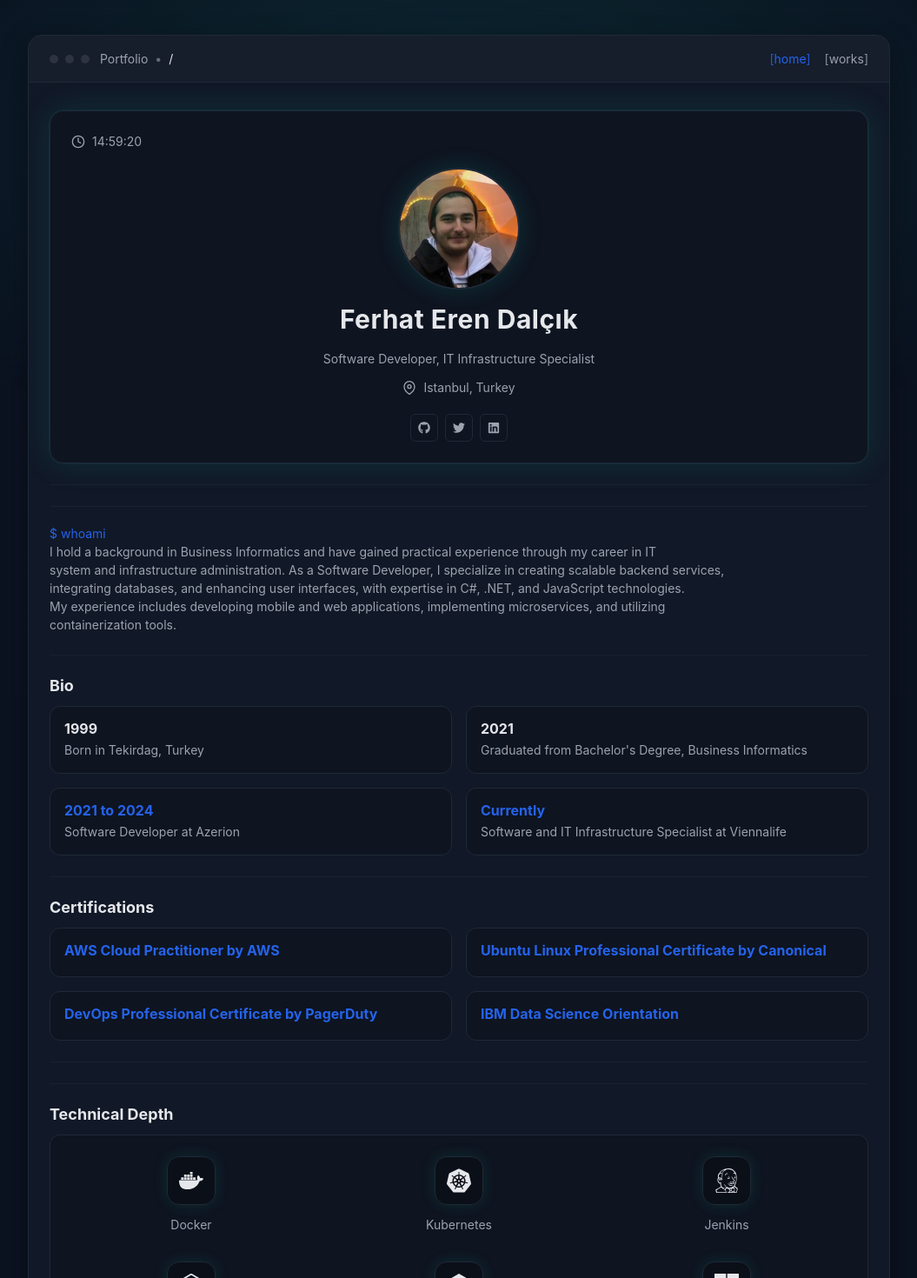
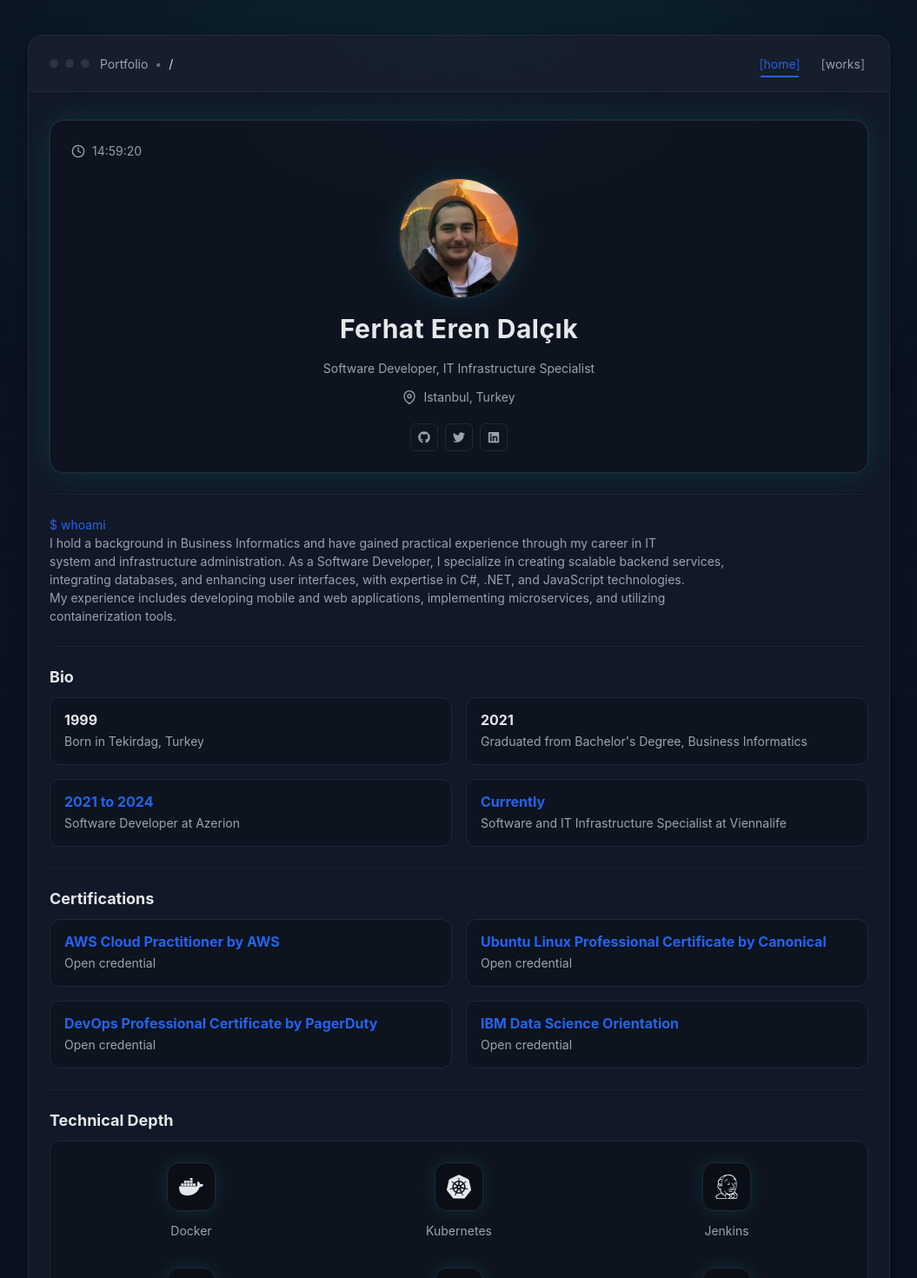
Before and after one commit to ferend/nextjs-chakra-framer-motion-portfolio, a Next.js app: page / in a window 1280 px wide. Shown: the top 1470 px of the page at 87% size, without its empty margins (112-1167 px from the left). Built offline with nearby package versions, Linux system fonts and the light colour scheme.

Commit message:
new anim and tweens added

```diff
--- /dev/null
+++ b/components/BlinkCursor.js
@@ -0,0 +1,16 @@
+// components/BlinkCursor.js
+import { MotionBox } from './motion'
+
+export default function BlinkCursor() {
+    return (
+        <MotionBox
+            as="span"
+            display="inline-block"
+            ml={2}
+            animate={{ opacity: [0, 1, 0] }}
+            transition={{ duration: 1, repeat: Infinity, ease: 'linear' }}
+        >
+            ▋
+        </MotionBox>
+    )
+}
--- a/components/ProfileCard.js
+++ b/components/ProfileCard.js
@@ -1,22 +1,17 @@
 // components/ProfileCard.js
 import { useEffect, useMemo, useState } from 'react'
 import Image from 'next/image'
-import {
-    Box,
-    HStack,
-    VStack,
-    Text,
-    IconButton,
-    Link,
+import { MotionBox } from './motion'
 
-} from '@chakra-ui/react'
+import { Box, HStack, VStack, Text, IconButton, Link } from '@chakra-ui/react'
 import { FiClock, FiMapPin, FiMail } from 'react-icons/fi'
-import { FaGithub, FaTwitter, FaLinkedin} from 'react-icons/fa'
+import { FaGithub, FaTwitter, FaLinkedin } from 'react-icons/fa'
 
 const iconMap = {
     github: FaGithub,
     twitter: FaTwitter,
     linkedin: FaLinkedin,
+    mail: FiMail
 }
 
 function pad2(n) {
@@ -24,9 +19,11 @@ function pad2(n) {
 }
 
 export default function ProfileCard({ profile }) {
+    const [mounted, setMounted] = useState(false)
     const [now, setNow] = useState(() => new Date())
 
     useEffect(() => {
+        setMounted(true)
         const t = setInterval(() => setNow(new Date()), 1000)
         return () => clearInterval(t)
     }, [])
@@ -39,24 +36,51 @@ export default function ProfileCard({ profile }) {
     }, [now])
 
     return (
-        <Box
+        <MotionBox
+            position="relative"
             border="1px solid"
             borderColor="termBorder"
             bg="rgba(0,0,0,0.18)"
             borderRadius="16px"
             p={{ base: 5, md: 6 }}
             boxShadow="0 0 0 1px rgba(0,255,208,0.06), 0 0 40px rgba(0,255,208,0.10)"
+            initial={{ opacity: 0, y: 14, scale: 0.99 }}
+            animate={{ opacity: 1, y: 0, scale: 1 }}
+            transition={{ type: 'spring', stiffness: 220, damping: 22, mass: 0.8 }}
         >
-            {/* top row:+ clock */}
-            <HStack justify="space-between" mb={5}>
+            <MotionBox
+                position="absolute"
+                inset={0}
+                pointerEvents="none"
+                borderRadius="16px"
+                initial={{ opacity: 0.08 }}
+                animate={{ opacity: [0.06, 0.14, 0.06] }}
+                transition={{ duration: 4.5, repeat: Infinity, ease: 'easeInOut' }}
+                style={{
+                    background:
+                        'radial-gradient(600px 220px at 50% 0%, rgba(0,255,208,0.14), transparent 65%)'
+                }}
+            />
+
+            <HStack justify="space-between" mb={5} position="relative">
                 <HStack spacing={2} color="termDim">
                     <FiClock />
-                    <Text fontSize="sm">{timeText}</Text>
+                    <MotionBox
+                        animate={{ opacity: [0.85, 1, 0.85] }}
+                        transition={{ duration: 2.2, repeat: Infinity, ease: 'easeInOut' }}
+                    >
+                        {/* IMPORTANT: avoid hydration mismatch */}
+                        <Text fontSize="sm">{mounted ? timeText : '--:--:--'}</Text>
+                    </MotionBox>
                 </HStack>
             </HStack>
 
-            {/* avatar */}
-            <VStack spacing={3}>
+            <VStack spacing={3} position="relative">
+                <MotionBox
+                    initial={{ opacity: 0, scale: 0.96 }}
+                    animate={{ opacity: 1, scale: 1 }}
+                    transition={{ type: 'spring', stiffness: 180, damping: 18, delay: 0.05 }}
+                >
                     <Box
                         position="relative"
                         w={{ base: '110px', md: '140px' }}
@@ -82,32 +106,63 @@ export default function ProfileCard({ profile }) {
                             bg="radial-gradient(circle at 30% 20%, rgba(0,255,208,0.12), transparent 55%)"
                         />
                     </Box>
+                </MotionBox>
 
+                <MotionBox
+                    initial={{ opacity: 0, y: 8 }}
+                    animate={{ opacity: 1, y: 0 }}
+                    transition={{ duration: 0.35, ease: 'easeOut', delay: 0.08 }}
+                >
                     <Text
                         fontSize={{ base: '2xl', md: '3xl' }}
                         fontWeight="700"
                         letterSpacing="0.5px"
                         color="termText"
+                        textAlign="center"
                     >
                         {profile.name}
                     </Text>
+                </MotionBox>
 
-                <Text fontSize="sm" color="termDim">
+                <MotionBox
+                    initial={{ opacity: 0, y: 6 }}
+                    animate={{ opacity: 1, y: 0 }}
+                    transition={{ duration: 0.35, ease: 'easeOut', delay: 0.12 }}
+                >
+                    <Text fontSize="sm" color="termDim" textAlign="center">
                         {profile.title}
                     </Text>
+                </MotionBox>
 
-                <HStack spacing={2} color="termDim">
+                <MotionBox
+                    initial={{ opacity: 0, y: 6 }}
+                    animate={{ opacity: 1, y: 0 }}
+                    transition={{ duration: 0.35, ease: 'easeOut', delay: 0.16 }}
+                >
+                    <HStack spacing={2} color="termDim" justify="center">
                         <FiMapPin />
                         <Text fontSize="sm">{profile.location}</Text>
                     </HStack>
+                </MotionBox>
 
                 {/* socials */}
-                <HStack spacing={2} pt={2}>
+                <MotionBox
+                    initial={{ opacity: 0, y: 6 }}
+                    animate={{ opacity: 1, y: 0 }}
+                    transition={{ duration: 0.35, ease: 'easeOut', delay: 0.20 }}
+                >
+                    <HStack spacing={2} pt={2} justify="center">
                         {profile.links.map((l) => {
-                        const Icon = iconMap[l.icon] || FiMail
+                            const Icon = iconMap[l.icon] ?? FiMail
                             return (
+                                <MotionBox
+                                    key={l.href}
+                                    whileHover={{ y: -2, scale: 1.03 }}
+                                    whileTap={{ scale: 0.98 }}
+                                    transition={{ type: 'spring', stiffness: 400, damping: 20 }}
+                                    style={{ transform: 'translateZ(0)' }}
+                                >
                                     <IconButton
-                                key={l.href}
                                         as={Link}
                                         href={l.href}
                                         isExternal
@@ -117,13 +172,20 @@ export default function ProfileCard({ profile }) {
                                         variant="outline"
                                         borderColor="termBorder"
                                         color="termDim"
-                                _hover={{ color: 'termAccent', borderColor: 'termAccent', textDecoration: 'none' }}
+                                        _hover={{
+                                            color: 'termAccent',
+                                            borderColor: 'termAccent',
+                                            textDecoration: 'none',
+                                            boxShadow: '0 0 14px rgba(0,255,208,0.35)'
+                                        }}
+                                        _active={{ transform: 'translateY(0px)' }}
                                     />
+                                </MotionBox>
                             )
                         })}
                     </HStack>
-
+                </MotionBox>
             </VStack>
-        </Box>
+        </MotionBox>
     )
 }
--- a/components/TerminalNav.js
+++ b/components/TerminalNav.js
@@ -1,16 +1,25 @@
-// components/TerminalNav.js
 import NextLink from 'next/link'
-import { HStack, Link, Text } from '@chakra-ui/react'
+import { HStack, Link, Text, Box } from '@chakra-ui/react'
+import { motion } from 'framer-motion'
+
+const MotionBox = motion(Box)
 
 const Item = ({ href, path, children }) => {
     const active = path === href
+
     return (
+        <Box position="relative" px={1} py={1}>
             <Link
                 as={NextLink}
                 href={href}
                 fontSize="sm"
                 color={active ? 'termAccent' : 'termDim'}
                 _hover={{ color: 'termAccent', textDecoration: 'none' }}
+            >
+                <motion.span
+                    style={{ display: 'inline-block' }}
+                    whileHover={{ y: -1 }}
+                    transition={{ type: 'spring', stiffness: 380, damping: 22 }}
                 >
                     <Text as="span" opacity={0.85}>
                         [
@@ -19,7 +28,24 @@ const Item = ({ href, path, children }) => {
                     <Text as="span" opacity={0.85}>
                         ]
                     </Text>
+                </motion.span>
             </Link>
+
+            {active ? (
+                <MotionBox
+                    layoutId="nav-indicator"
+                    position="absolute"
+                    left="6px"
+                    right="6px"
+                    bottom="0px"
+                    height="2px"
+                    borderRadius="999px"
+                    bg="termAccent"
+                    opacity={0.9}
+                    transition={{ type: 'spring', stiffness: 500, damping: 32 }}
+                />
+            ) : null}
+        </Box>
     )
 }
 
@@ -29,9 +55,7 @@ export default function TerminalNav({ path }) {
             <Item href="/" path={path}>
                 home
             </Item>
-            {/*<Item href="/projects" path={path}>*/}
-            {/*    projects*/}
-            {/*</Item>*/}
+
             <Item href="/works" path={path}>
                 works
             </Item>
--- a/components/TerminalShell.js
+++ b/components/TerminalShell.js
@@ -1,9 +1,32 @@
 // components/TerminalShell.js
-import { Box, Flex, Text, HStack } from "@chakra-ui/react";
-import { motion } from "framer-motion";
-import TerminalNav from "./TerminalNav";
+import { Box, Flex, Text, HStack } from '@chakra-ui/react'
+import { motion } from 'framer-motion'
+import TerminalNav from './TerminalNav'
+import BlinkCursor from './BlinkCursor'
 
-const MotionBox = motion(Box);
+const MotionBox = motion(Box)
+
+const shellVariants = {
+    hidden: { opacity: 0, y: 10, scale: 0.995 },
+    show: {
+        opacity: 1,
+        y: 0,
+        scale: 1,
+        transition: {
+            type: 'spring',
+            stiffness: 180,
+            damping: 22,
+            mass: 0.9,
+            when: 'beforeChildren',
+            staggerChildren: 0.06
+        }
+    }
+}
+
+const itemVariants = {
+    hidden: { opacity: 0, y: 6 },
+    show: { opacity: 1, y: 0, transition: { duration: 0.25, ease: 'easeOut' } }
+}
 
 export default function TerminalShell({ children, path }) {
     return (
@@ -15,13 +38,27 @@ export default function TerminalShell({ children, path }) {
             bg="panel"
             borderRadius="16px"
             overflow="hidden"
-            // enterprise: subtle elevation, no glow
             boxShadow="0 10px 30px rgba(0,0,0,0.35)"
-            initial={{ opacity: 0, y: 6 }}
-            animate={{ opacity: 1, y: 0 }}
-            transition={{ duration: 0.2 }}
+            variants={shellVariants}
+            initial="hidden"
+            animate="show"
         >
+            {/* subtle breathing highlight (very light, not “glow”) */}
+            <MotionBox
+                pointerEvents="none"
+                position="absolute"
+                inset={0}
+                opacity={0.06}
+                animate={{ opacity: [0.04, 0.08, 0.04] }}
+                transition={{ duration: 5, repeat: Infinity, ease: 'easeInOut' }}
+                style={{
+                    background:
+                        'radial-gradient(600px 220px at 50% 0%, rgba(0,255,208,0.22), transparent 60%)'
+                }}
+            />
+
             {/* top bar */}
+            <MotionBox variants={itemVariants}>
                 <Flex
                     align="center"
                     justify="space-between"
@@ -32,7 +69,6 @@ export default function TerminalShell({ children, path }) {
                     bg="rgba(255,255,255,0.02)"
                 >
                     <HStack spacing={3}>
-                    {/* If you keep the "traffic lights", mute them. Or remove entirely. */}
                         <HStack spacing={2} opacity={0.55}>
                             <Box w="10px" h="10px" borderRadius="999px" bg="rgba(255,255,255,0.18)" />
                             <Box w="10px" h="10px" borderRadius="999px" bg="rgba(255,255,255,0.18)" />
@@ -41,23 +77,47 @@ export default function TerminalShell({ children, path }) {
 
                         <Text fontSize="sm" color="muted">
                             Portfolio
-                        <Text as="span" mx={2} opacity={0.6}>•</Text>
+                            <Text as="span" mx={2} opacity={0.6}>
+                                •
+                            </Text>
                             <Text as="span" color="text">
                                 {path}
                             </Text>
                         </Text>
-
                     </HStack>
 
+                    <MotionBox variants={itemVariants}>
                         <TerminalNav path={path} />
+                    </MotionBox>
                 </Flex>
+            </MotionBox>
 
             {/* body */}
+            <MotionBox variants={itemVariants}>
                 <Box px={{ base: 4, md: 6 }} py={{ base: 6, md: 8 }}>
                     {children}
                 </Box>
+            </MotionBox>
 
-            {/* Remove the terminal prompt entirely for enterprise feel */}
+            {/* optional prompt bar (subtle) */}
+            <MotionBox
+                variants={itemVariants}
+                borderTop="1px solid"
+                borderColor="border"
+                bg="rgba(255,255,255,0.015)"
+                px={{ base: 4, md: 6 }}
+                py={3}
+            >
+                <Text fontSize="sm" color="muted">
+                    <Text as="span" opacity={0.75}>
+                        $
+                    </Text>{' '}
+                    <Text as="span" color="text">
+                        help
+                    </Text>
+                    <BlinkCursor />
+                </Text>
             </MotionBox>
-    );
+        </MotionBox>
+    )
 }
--- a/components/fonts.js
+++ /dev/null
@@ -1,18 +0,0 @@
-import { Global } from "@emotion/react";
-
-const Fonts = () => (
-  <>
-    <Global
-      styles={`
-        @import url('https://fonts.googleapis.com/css2?family=M+PLUS+Rounded+1c:wght@300;700&display=swap');
-
-        /* Set the global font color */
-        body {
-          color: #ffffff; /* Replace with your desired font color */
-        }
-      `}
-    />
-  </>
-);
-
-export default Fonts;
--- /dev/null
+++ b/components/motion.js
@@ -0,0 +1,7 @@
+// components/motion.js
+import { chakra, shouldForwardProp } from '@chakra-ui/react'
+import { isValidMotionProp, motion } from 'framer-motion'
+
+export const MotionBox = chakra(motion.div, {
+    shouldForwardProp: (prop) => isValidMotionProp(prop) || shouldForwardProp(prop)
+})
--- a/pages/_app.js
+++ b/pages/_app.js
@@ -1,11 +1,16 @@
-// pages/_app.js
 import { ChakraProvider } from '@chakra-ui/react'
-import { AnimatePresence } from 'framer-motion'
+import { AnimatePresence, motion } from 'framer-motion'
 import { theme } from '../lib/theme'
-import Layout from "../components/Layouts";
+import Layout from '../components/Layouts'
 
 if (typeof window !== 'undefined') {
     window.history.scrollRestoration = 'manual'
+}
+
+const pageVariants = {
+    initial: { opacity: 0, y: 10, filter: 'blur(2px)' },
+    animate: { opacity: 1, y: 0, filter: 'blur(0px)' },
+    exit: { opacity: 0, y: -8, filter: 'blur(2px)' }
 }
 
 export default function App({ Component, pageProps, router }) {
@@ -19,7 +24,16 @@ export default function App({ Component, pageProps, router }) {
                         if (typeof window !== 'undefined') window.scrollTo({ top: 0 })
                     }}
                 >
-                    <Component {...pageProps} key={router.asPath} />
+                    <motion.div
+                        key={router.asPath}
+                        variants={pageVariants}
+                        initial="initial"
+                        animate="animate"
+                        exit="exit"
+                        transition={{ duration: 0.25, ease: 'easeOut' }}
+                    >
+                        <Component {...pageProps} />
+                    </motion.div>
                 </AnimatePresence>
             </Layout>
         </ChakraProvider>
--- a/pages/index.js
+++ b/pages/index.js
@@ -1,24 +1,33 @@
 // pages/index.js
 import { Box, Heading, Text, Divider, SimpleGrid } from '@chakra-ui/react'
-import { profile } from '../lib/data'
+import { motion } from 'framer-motion'
+
+import { profile, skillIcons } from '../lib/data'
+import ProfileCard from '../components/ProfileCard'
 import TerminalCard from '../components/TerminalCard'
 import SkillGrid from '../components/SkillGrid'
-import { skillIcons } from '../lib/data'
-import ProfileCard from '../components/ProfileCard'
+
+const Reveal = ({ children, delay = 0 }) => (
+    <motion.div
+        initial={{ opacity: 0, y: 12 }}
+        whileInView={{ opacity: 1, y: 0 }}
+        viewport={{ once: true, margin: '-90px' }}
+        transition={{ duration: 0.35, ease: 'easeOut', delay }}
+    >
+        {children}
+    </motion.div>
+)
+
 export default function Home() {
     return (
         <Box>
-
-            <Box>
+            <Reveal delay={0.02}>
                 <ProfileCard profile={profile} />
+            </Reveal>
 
             <Divider my={6} borderColor="termBorder" />
 
-            </Box>
-
-
-            <Divider my={5} borderColor="termBorder" />
-
+            <Reveal delay={0.04}>
                 <Text fontSize="sm" color="termDim" whiteSpace="pre-line">
                     <Text as="span" color="termAccent">
                         $ whoami
@@ -26,45 +35,47 @@ export default function Home() {
                     {'\n'}
                     {profile.summary}
                 </Text>
-
+            </Reveal>
 
             <Divider my={6} borderColor="termBorder" />
 
+            <Reveal delay={0.05}>
                 <Heading fontSize="lg" color="termText" mb={3}>
                     Bio
                 </Heading>
                 <SimpleGrid columns={{ base: 1, md: 2 }} spacing={4}>
-                {profile.bio.map(item => (
+                    {profile.bio.map((item) => (
                         <TerminalCard
-                        key={item.year + item.text}
+                            key={`${item.year}-${item.text}`}
                             title={item.year}
                             desc={item.text}
                             href={item.href || null}
                         />
                     ))}
                 </SimpleGrid>
+            </Reveal>
 
             <Divider my={6} borderColor="termBorder" />
 
+            <Reveal delay={0.05}>
                 <Heading fontSize="lg" color="termText" mb={3}>
                     Certifications
                 </Heading>
                 <SimpleGrid columns={{ base: 1, md: 2 }} spacing={4}>
-                {profile.certifications.map(c => (
-                    <TerminalCard key={c.href} title={c.text}  href={c.href} />
+                    {profile.certifications.map((c) => (
+                        <TerminalCard key={c.href} title={c.text} desc="Open credential" href={c.href} />
                     ))}
                 </SimpleGrid>
+            </Reveal>
 
             <Divider my={6} borderColor="termBorder" />
 
-
-            <Divider my={6} borderColor="termBorder" />
-
+            <Reveal delay={0.05}>
                 <Heading fontSize="lg" color="termText" mb={3}>
                     Technical Depth
                 </Heading>
                 <SkillGrid items={skillIcons} />
-
+            </Reveal>
         </Box>
     )
 }
```
Also changed, not shown: components/TerminalCard.js (+14 -7 lines), components/no-ssr.js (deleted, +0 -7 lines), lib/model.js (deleted, +0 -37 lines). Lines whose indentation alone changed are shown as unchanged.
